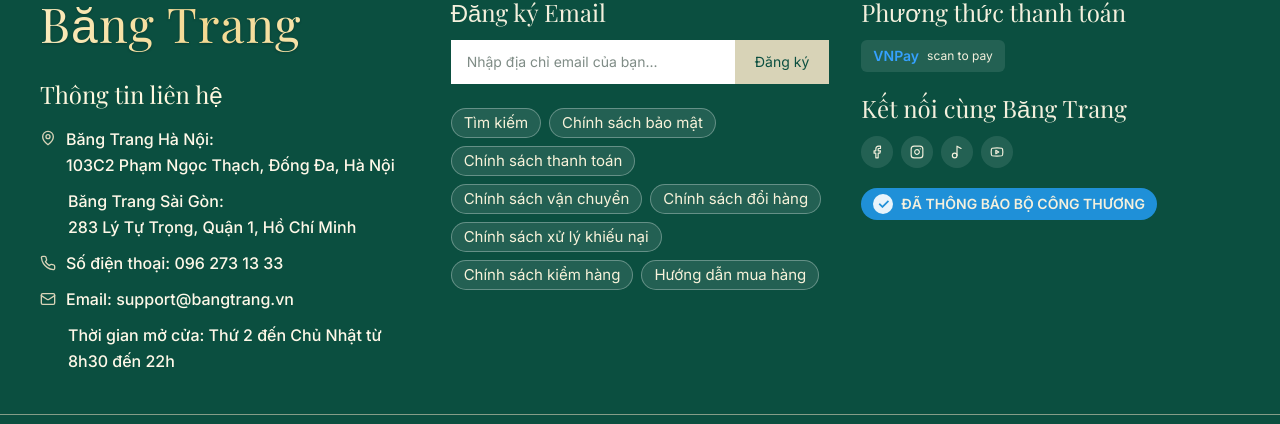
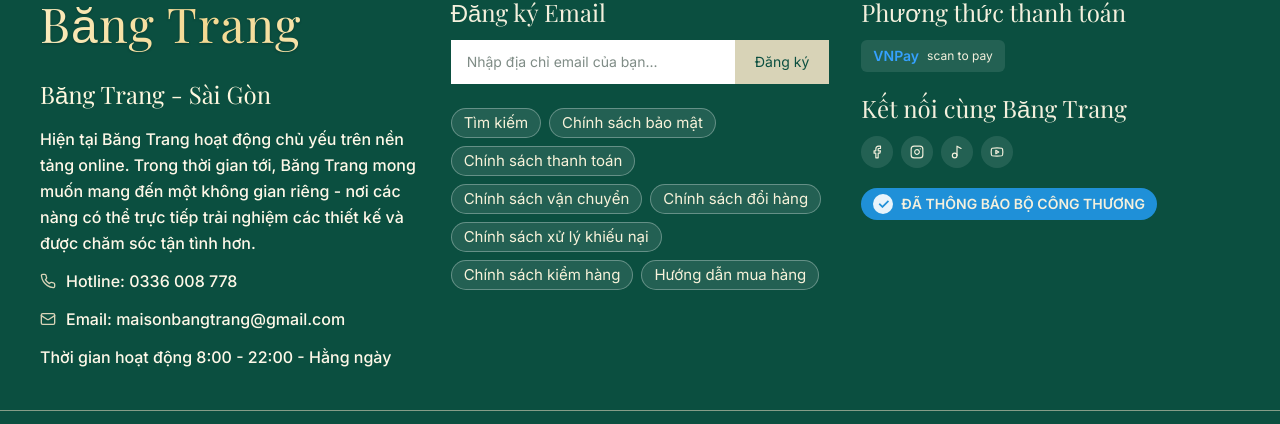
Before and after one commit to kaironu/serene-system-fe, a Next.js app: page / in a window 1280 px wide. Shown: the part 4951-5375 px from the top of the page. Built offline with nearby package versions, Linux system fonts and the light colour scheme.

Commit message:
home page edit 1

```diff
--- a/components/layout/Footer.tsx
+++ b/components/layout/Footer.tsx
@@ -30,23 +30,22 @@ export default function Footer() {
               Băng Trang
             </h3>
 
-            <p className="mb-3 font-serif text-xl text-[#fff8df] md:text-2xl">Thông tin liên hệ</p>
+            <p className="mb-3 font-serif text-xl text-[#fff8df] md:text-2xl">Băng Trang - Sài Gòn</p>
 
-            <div className="space-y-2.5 text-sm md:text-base leading-relaxed text-[#fff8e8] [&_p]:text-[#fff8e8] [&_span]:text-[#fff8e8] [&_svg]:text-[#d8d3b7]">
-              <p className="flex items-start gap-2.5">
-                <MapPin className="w-4 h-4 mt-1 shrink-0" />
-                <span className="font-medium">Băng Trang Hà Nội:<br />103C2 Phạm Ngọc Thạch, Đống Đa, Hà Nội</span>
+            <div className="space-y-3 text-sm md:text-base leading-relaxed text-[#fff8e8] [&_p]:text-[#fff8e8] [&_span]:text-[#fff8e8] [&_svg]:text-[#d8d3b7]">
+              <p className="font-medium">
+                Hiện tại Băng Trang hoạt động chủ yếu trên nền tảng online. Trong thời gian tới, Băng Trang mong muốn mang đến một không gian riêng -
+                nơi các nàng có thể trực tiếp trải nghiệm các thiết kế và được chăm sóc tận tình hơn.
               </p>
-              <p className="pl-7 font-medium">Băng Trang Sài Gòn:<br />283 Lý Tự Trọng, Quận 1, Hồ Chí Minh</p>
               <p className="flex items-center gap-2.5">
                 <Phone className="w-4 h-4 shrink-0" />
-                <span className="font-medium">Số điện thoại: 096 273 13 33</span>
+                <span className="font-medium">Hotline: 0336 008 778</span>
               </p>
               <p className="flex items-center gap-2.5">
                 <Mail className="w-4 h-4 shrink-0" />
-                <span className="font-medium">Email: support@bangtrang.vn</span>
+                <span className="font-medium">Email: maisonbangtrang@gmail.com</span>
               </p>
-              <p className="pl-7 font-medium">Thời gian mở cửa: Thứ 2 đến Chủ Nhật từ 8h30 đến 22h</p>
+              <p className="font-medium">Thời gian hoạt động 8:00 - 22:00 - Hằng ngày</p>
             </div>
           </div>
 
```
